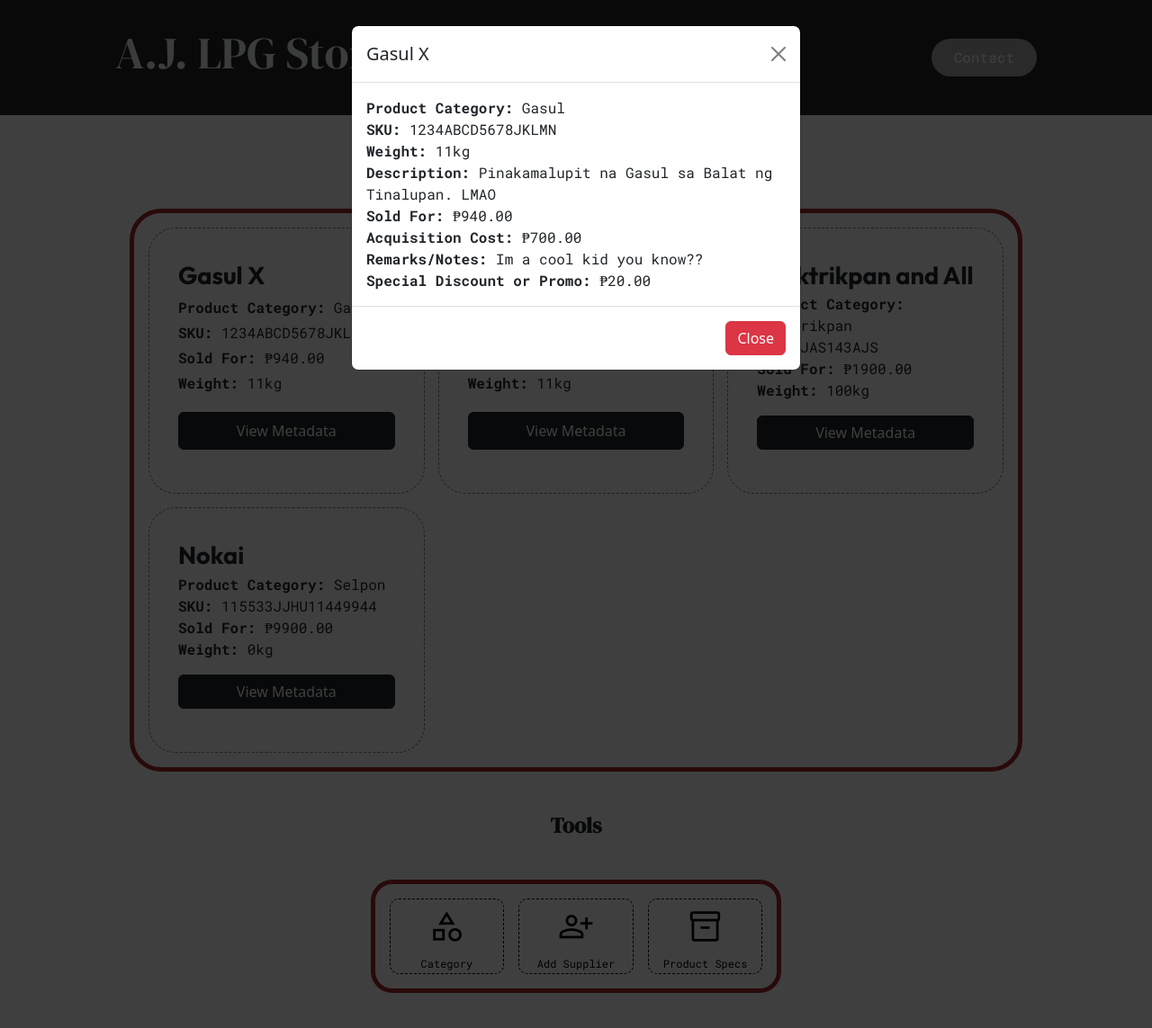
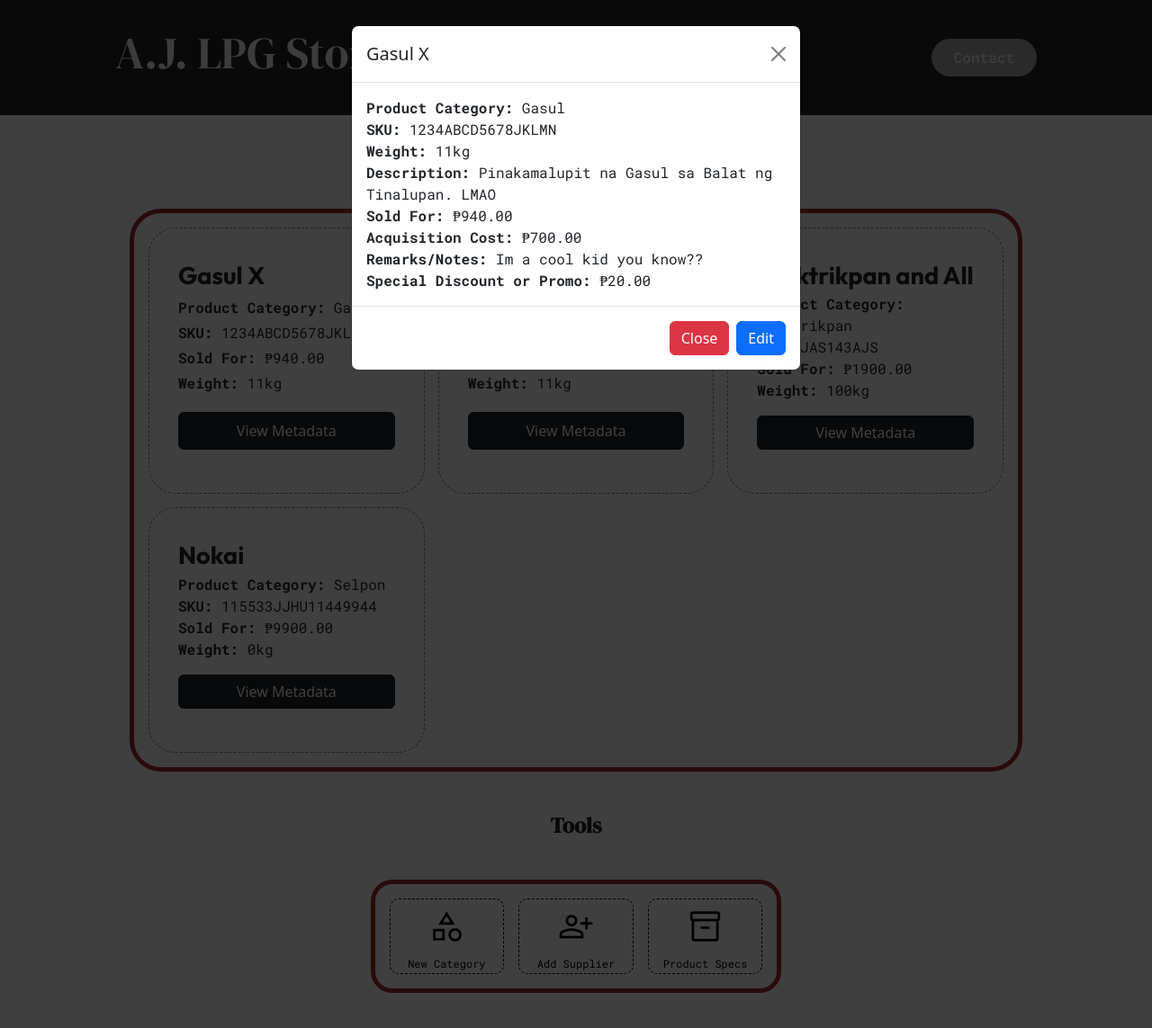
Before and after one commit to junealexis13/inventory_manager, a Django app: page /products/ in a window 1280 px wide, after a click on "View Metadata". Shown: the top 1143 px of the page at 90% size. Run offline with Django 5.2, Linux system fonts and the light colour scheme; data comes from the database, SQL or seed files in the repository; both versions use the stored data as it was after the commit.

Commit message:
add edit functionality

```diff
--- a/home/templates/blocks/productpage_blocks.html
+++ b/home/templates/blocks/productpage_blocks.html
@@ -49,6 +49,7 @@
                                 </div>
                                 <div class="modal-footer">
                                     <button type="button" class="btn btn-danger" data-bs-dismiss="modal">Close</button>
+                                    <a href="{% url 'edit_product' pk=item.pk %}?formID=productSpecs"><button type="button" class="btn btn-primary" data-bs-secondary="modal">Edit</button></a>
                                 </div>
                             </div>
                         </div>
--- a/home/templates/chunks/products_tools.html
+++ b/home/templates/chunks/products_tools.html
@@ -2,7 +2,7 @@
     <a href="{% url 'mngr-forms' %}?formID=category">
         <div class="mini_button">
             <span class="material-symbols-outlined">category</span>
-            <small>Category</small>
+            <small>New Category</small>
         </div>
 
         <!-- Category -->
--- a/home/views.py
+++ b/home/views.py
@@ -1,4 +1,6 @@
 from django.shortcuts import render
+from django.shortcuts import get_object_or_404
+from django.views.generic.edit import UpdateView
 from django.http import HttpResponse, HttpResponseRedirect
 from . import models, forms
 
@@ -8,9 +10,9 @@ def landing_page(request):
 
 def add_product(request):
     vars = {}
-    vars["products"] = models.Product.objects.all
+    vars["products"] = models.Product.objects.all()
     vars["product_number"] = models.Product.objects.count()
-    return render(request, "blocks/productpage_blocks.html",vars)
+    return render(request, "blocks/productpage_blocks.html", vars)
 
 def product_forms(request):
     formID = request.GET.get('formID', 'default')
@@ -51,3 +53,18 @@ def login_page(request):
 
 def dashboard(request):
     return render(request, "home/dashboard.html", {})
+
+
+def edit_product_specs(request, pk):
+    formID = request.GET.get('formID', 'default')
+    product = get_object_or_404(models.Product, pk=pk)
+    submitted = False
+    if request.method == 'POST':
+        form = forms.ProductForms(request.POST, instance=product)
+        if form.is_valid():
+            form.save()
+            return HttpResponseRedirect('/inventory_forms?submitted=True')
+    else:
+        form = forms.ProductForms(instance=product)
+
+    return render(request, "blocks/productpage_forms.html", {"formID":formID,'form': form, "submitted": submitted})
--- a/inventory_manager/urls.py
+++ b/inventory_manager/urls.py
@@ -26,4 +26,5 @@ urlpatterns = [
     path('inventory_forms/', views.product_forms, name="mngr-forms"),
     path('login/', views.login_page, name="mngr-login"),
     path('dashboard/', views.dashboard, name="mngr-dashboard"),
+    path('edit_product/<int:pk>/', views.edit_product_specs, name='edit_product'),
 ]
```
Also changed, not shown: db.sqlite3, home/migrations/0011_alter_stock_stock_name.py (added), home/migrations/0012_alter_stock_stock_name.py (added), home/migrations/0013_alter_stock_stock_name.py (added).
